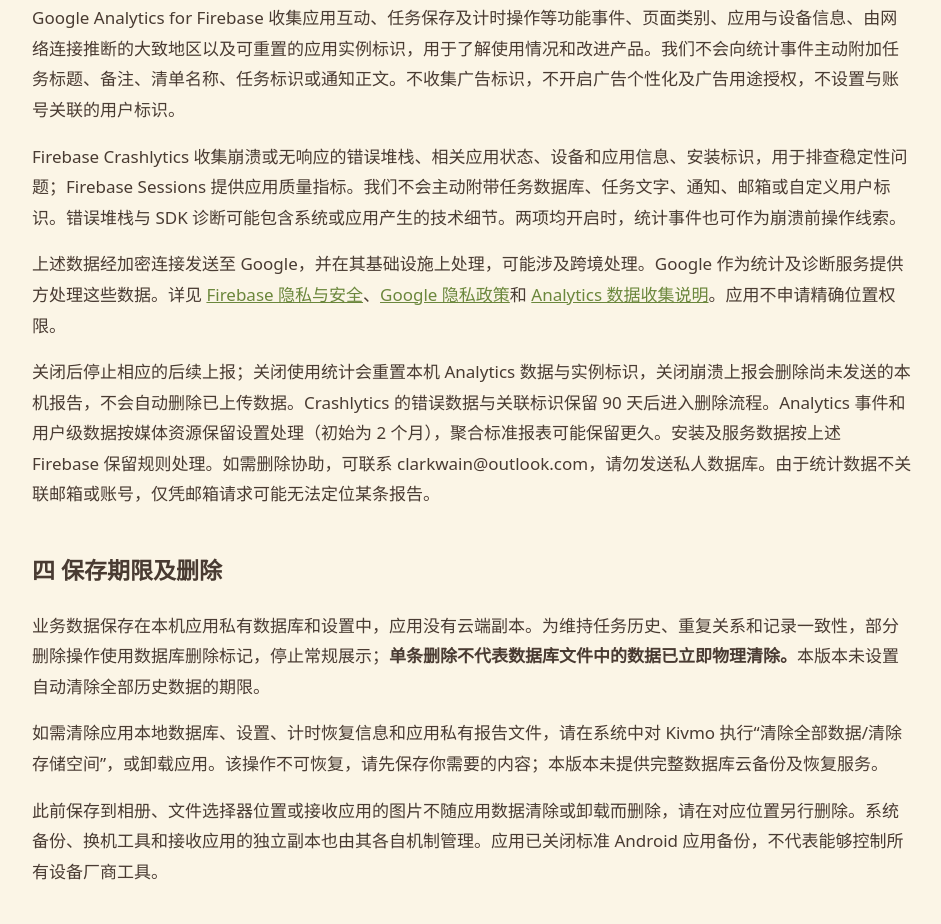
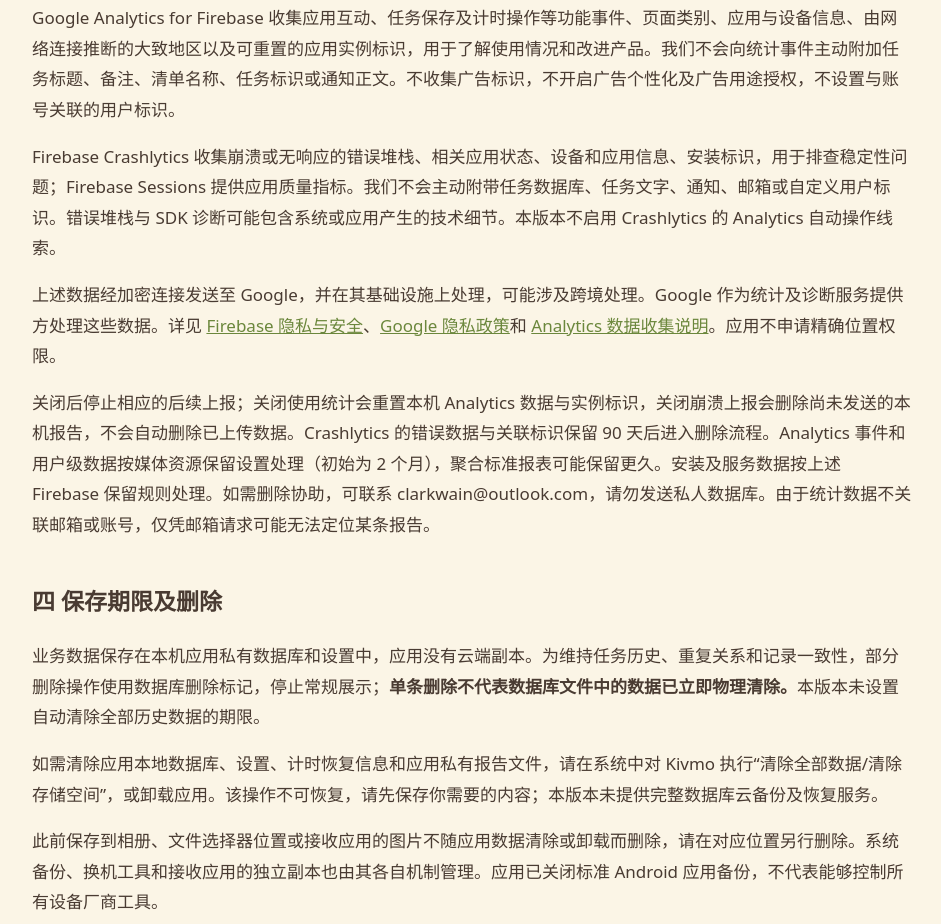
Before and after one commit to ClarkWain/kivmo-privacy-policy, a plain HTML site: page zh-CN.html in a window 1280 px wide. Shown: the part 3126-4050 px from the top of the page, without its empty margins (168-1109 px from the left). Drawn offline with Linux system fonts and the light colour scheme.

Commit message:
Document independent diagnostics without automatic Analytics breadcrumbs

```diff
--- a/zh-CN.html
+++ b/zh-CN.html
@@ -39,7 +39,7 @@
 <h2>可选的使用统计与崩溃上报（2.1 及之后版本）</h2>
 <p>常规地区的新安装默认开启使用统计（Google Analytics for Firebase），不显示启动选择提示。本次更新也会为这些地区的已有安装一次性开启统计，包括此前关闭或拒绝的情况。此后你手动关闭统计的选择会保留。需同意的地区在你明确同意前保持关闭；打开应用或详情、离开应用以及切换崩溃上报都不会授予统计同意。地区默认规则使用设备可提供的国家信息判断，不进行精确位置追踪。崩溃上报是独立选项，默认关闭，可单独开启。你可随时在“我的 → 使用统计与诊断”中分别更改。保持关闭不影响任务和计时。关闭后停止后续上报；已上传数据按下文的保留规则处理。</p>
 <p>Google Analytics for Firebase 收集应用互动、任务保存及计时操作等功能事件、页面类别、应用与设备信息、由网络连接推断的大致地区以及可重置的应用实例标识，用于了解使用情况和改进产品。我们不会向统计事件主动附加任务标题、备注、清单名称、任务标识或通知正文。不收集广告标识，不开启广告个性化及广告用途授权，不设置与账号关联的用户标识。</p>
-<p>Firebase Crashlytics 收集崩溃或无响应的错误堆栈、相关应用状态、设备和应用信息、安装标识，用于排查稳定性问题；Firebase Sessions 提供应用质量指标。我们不会主动附带任务数据库、任务文字、通知、邮箱或自定义用户标识。错误堆栈与 SDK 诊断可能包含系统或应用产生的技术细节。两项均开启时，统计事件也可作为崩溃前操作线索。</p>
+<p>Firebase Crashlytics 收集崩溃或无响应的错误堆栈、相关应用状态、设备和应用信息、安装标识，用于排查稳定性问题；Firebase Sessions 提供应用质量指标。我们不会主动附带任务数据库、任务文字、通知、邮箱或自定义用户标识。错误堆栈与 SDK 诊断可能包含系统或应用产生的技术细节。本版本不启用 Crashlytics 的 Analytics 自动操作线索。</p>
 <p>上述数据经加密连接发送至 Google，并在其基础设施上处理，可能涉及跨境处理。Google 作为统计及诊断服务提供方处理这些数据。详见 <a href="https://firebase.google.com/support/privacy">Firebase 隐私与安全</a>、<a href="https://policies.google.com/privacy">Google 隐私政策</a>和 <a href="https://support.google.com/analytics/answer/11593727">Analytics 数据收集说明</a>。应用不申请精确位置权限。</p>
 <p>关闭后停止相应的后续上报；关闭使用统计会重置本机 Analytics 数据与实例标识，关闭崩溃上报会删除尚未发送的本机报告，不会自动删除已上传数据。Crashlytics 的错误数据与关联标识保留 90 天后进入删除流程。Analytics 事件和用户级数据按媒体资源保留设置处理（初始为 2 个月），聚合标准报表可能保留更久。安装及服务数据按上述 Firebase 保留规则处理。如需删除协助，可联系 clarkwain@outlook.com，请勿发送私人数据库。由于统计数据不关联邮箱或账号，仅凭邮箱请求可能无法定位某条报告。</p>
 <h2>四 保存期限及删除</h2>
```
Also changed, not shown: index.html (+1 -1 lines).
